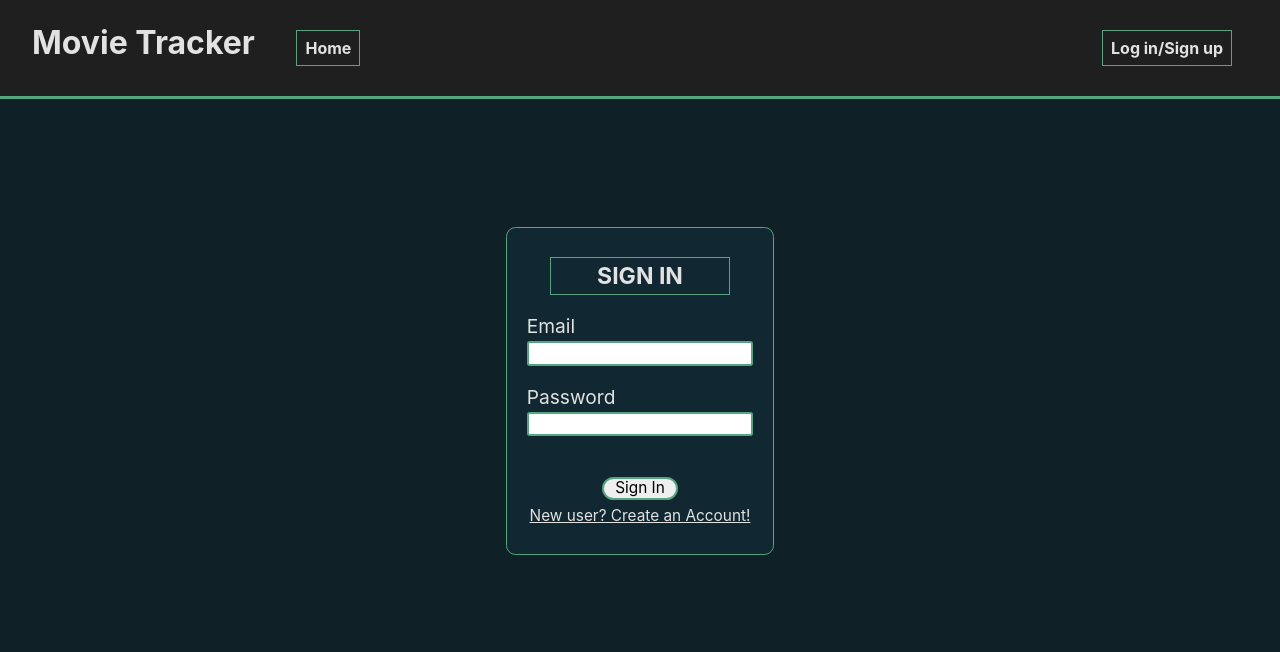
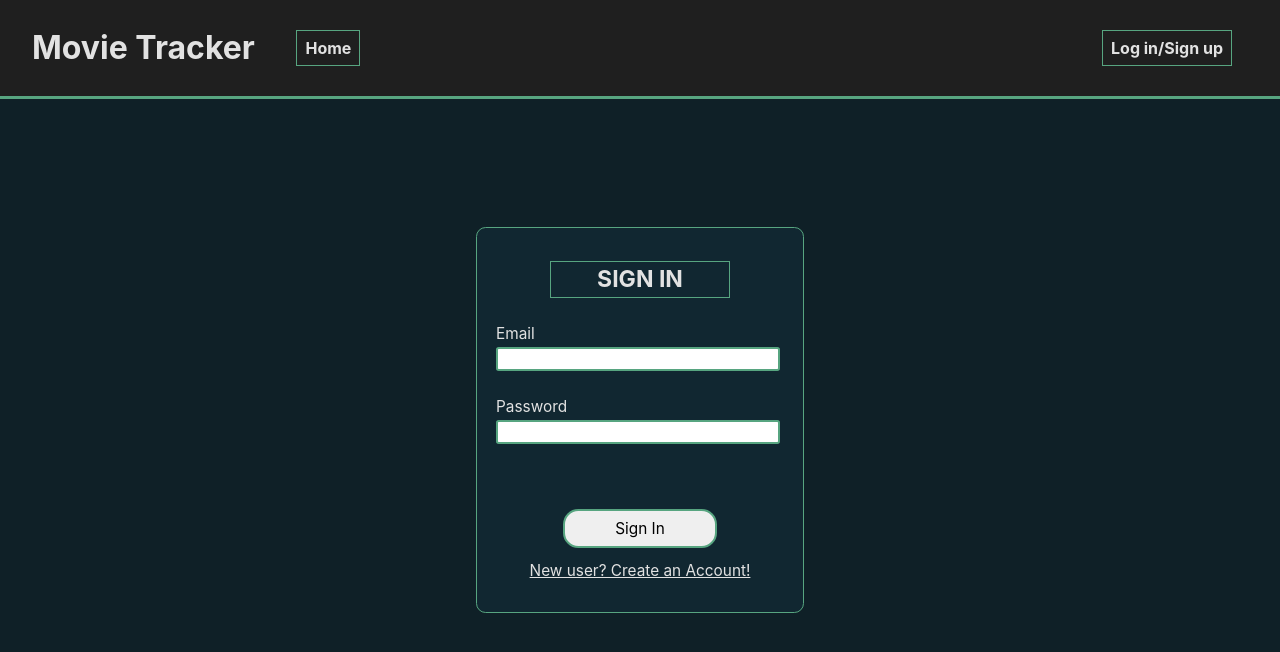
Before and after one commit to KStockton/Movie-Tracker, a React (Create React App) app: page /login in a window 1280 px wide. Shown: the top 652 px of the page. Built offline with nearby package versions, Linux system fonts and the light colour scheme.

Commit message:
error-styling

```diff
--- a/src/Containers/Nav/_nav.scss
+++ b/src/Containers/Nav/_nav.scss
@@ -36,7 +36,7 @@ button.nav-link:hover {
 }
 .main-nav-container {
   width: 40%;
-  @include displayFlex(flex-start, center, baseline, row);
+  @include displayFlex(flex-start, center, center, row);
 }
 .nav-title {
   margin: 0 0.8em 0 0;
--- a/src/Containers/UserSignIn/UserSignIn.jsx
+++ b/src/Containers/UserSignIn/UserSignIn.jsx
@@ -55,7 +55,7 @@ class UserSignIn extends Component {
 
   handleChange = e => {
     const { value, name } = e.target;
-    this.setState({ [name]: value });
+    this.setState({ [name]: value, status: '' });
   };
 
   handleToggleForm = e => {
--- a/src/Containers/UserSignIn/_userSignIn.scss
+++ b/src/Containers/UserSignIn/_userSignIn.scss
@@ -10,7 +10,8 @@
 
 .login-form {
   @include displayFlex(space-around, center, center, column);
-  height: 15em;
+  height: 18em;
+  width: 15em;
   padding: 1em;
   background-color: #112731;
   border-radius: 0.5em;
@@ -34,10 +35,11 @@
 }
 .sign-in-button {
   font-size: 0.8em;
-  width: 5em;
-  height: 1.5em;
+  width: 10em;
+  height: 2.5em;
   border-radius: 1em;
   border: solid 0.15em $user-form-border-color;
+  margin: 0.4em;
 }
 .sign-in-button:focus,
 .sign-in-button:hover {
@@ -69,6 +71,12 @@
 }
 
 .status-msg {
-  font-size: 0.6em;
+  font-size: 0.7em;
   text-decoration: underline;
+  padding: 0.2em;
+  color: $user-text-color-hover;
 }
+
+label {
+  font-size: 0.8em;
+}
```
